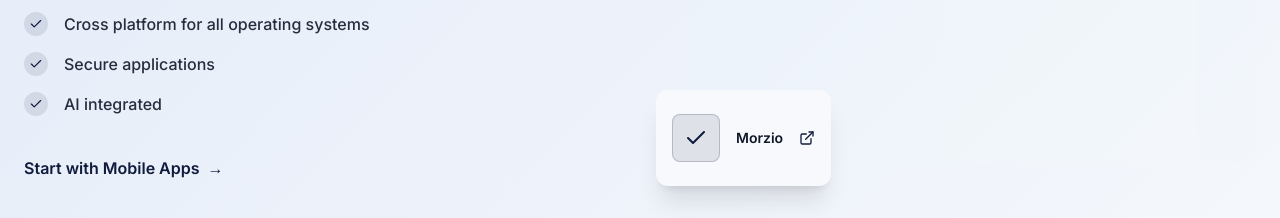
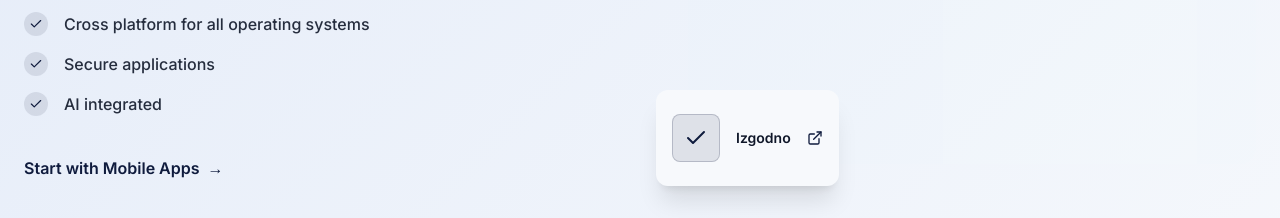
Before and after one commit to nefara-bg/Nefara-Web, a Next.js app in the folder client/: page /en in a window 1280 px wide. Shown: the part 2820-3038 px from the top of the page. Built offline with nearby package versions, Linux system fonts and the light colour scheme.

Commit message:
Fylex logo

```diff
--- a/client/src/components/ServicesSection/ServicesSection.tsx
+++ b/client/src/components/ServicesSection/ServicesSection.tsx
@@ -161,7 +161,7 @@ export function ServicesSection() {
                                                         alt="Fylex"
                                                         width={24}
                                                         height={24}
-                                                        className="w-4 h-4 md:w-6 md:h-6 object-contain"
+                                                        className="w-6 h-6 md:w-8 md:h-8 object-contain"
                                                     />
                                                 ) : index === 1 ? (
                                                     <Image
@@ -176,7 +176,7 @@ export function ServicesSection() {
                                                 )}
                                             </div>
                                             <span className="text-xs md:text-sm font-semibold text-foreground whitespace-nowrap">
-                                                {index === 0 ? "Fylex" : index === 1 ? "Merava Lens" : "Morzio"}
+                                                {index === 0 ? "Fylex" : index === 1 ? "Merava Lens" : "Izgodno"}
                                             </span>
                                             <a
                                                 href={projectUrls[index]}
```
Also changed, not shown: client/public/fylex-logo.webp.
